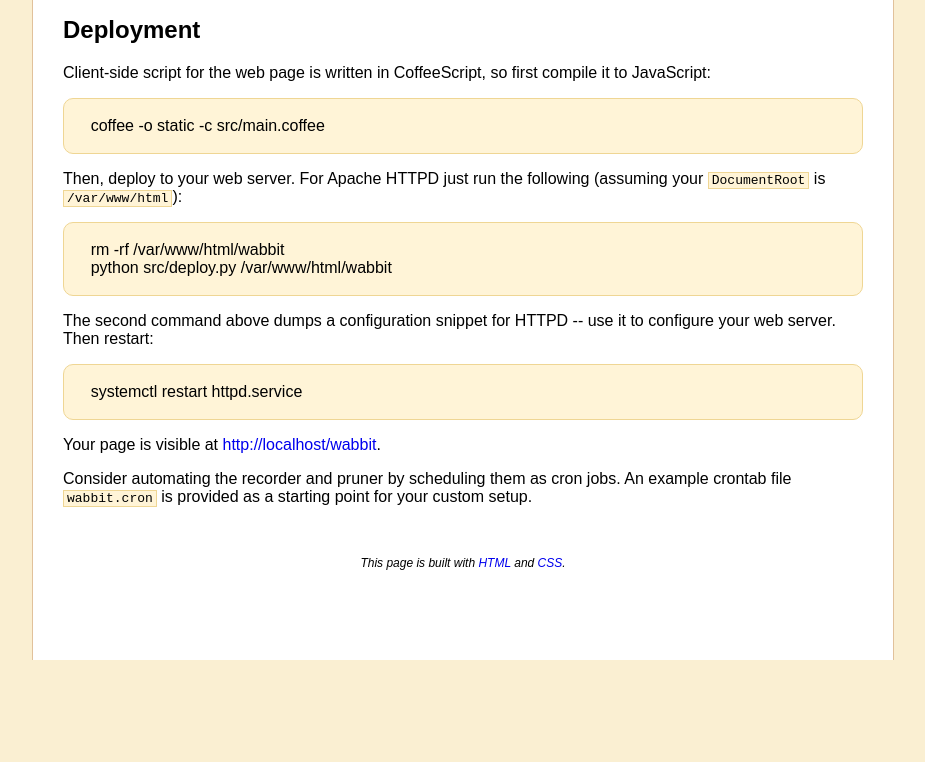
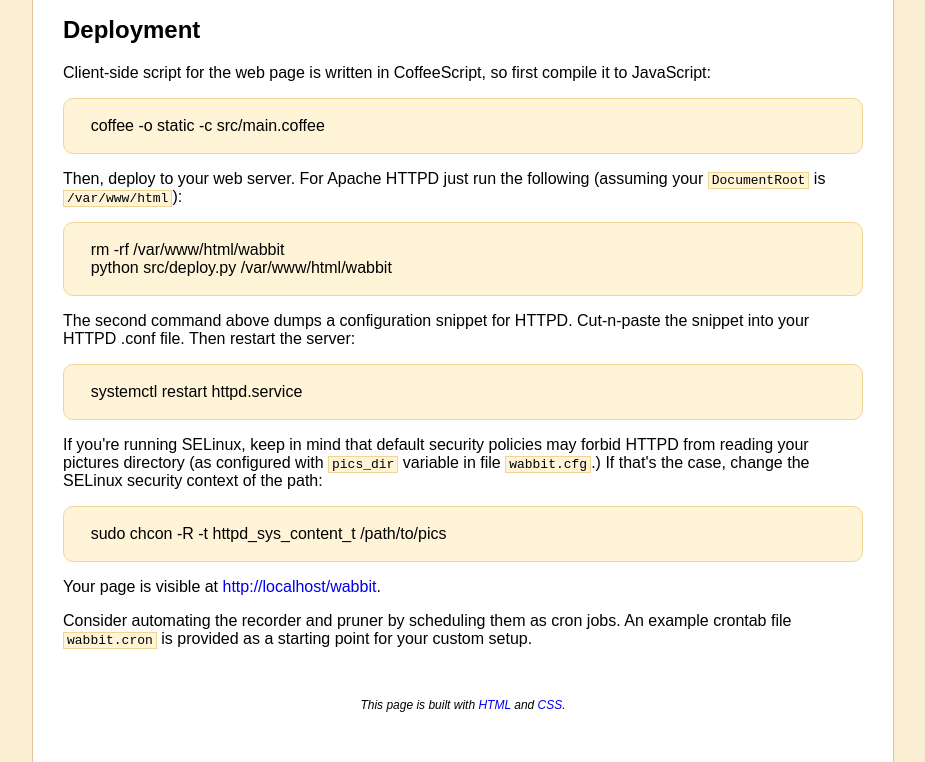
Before and after one commit to vmlaker/wabbit, a plain HTML site: page index.html in a window 1280 px wide. Shown: the part 953-1715 px from the top of the page, without its empty margins (177-1102 px from the left). Before the commit the page ends 1613 px from the top, so only its background shows below. Drawn offline with Linux system fonts and the light colour scheme.

Commit message:
Add SELinux blurb, fix typo, expand HTTPD config blurb.

```diff
--- a/index.html
+++ b/index.html
@@ -47,7 +47,7 @@
       <a href="http://www.sqlalchemy.org">SQLAlchemy</a> (running on MySQL engine.)
       The web app itself is powered by <a href="http://flask.pocoo.org">Flask</a>.
       AJAX calls are done with
-      <a href="http://jquery.org">JQuery</a>.
+      <a href="http://jquery.org">jQuery</a>.
     </p>
 
     <p>
@@ -118,13 +118,26 @@
     </div>
 
     <p>
-      The second command above dumps a configuration snippet for HTTPD
-      -- use it to configure your web server.
-      Then restart:
+      The second command above dumps a configuration snippet for HTTPD.
+      Cut-n-paste the snippet into your HTTPD .conf file.
+      Then restart the server:
     </p>
 
     <div class="code_block">
       systemctl restart httpd.service
+    </div>
+
+    <p>
+      If you're running SELinux,
+      keep in mind that default security policies may forbid
+      HTTPD from reading your pictures directory
+      (as configured with <code>pics_dir</code> variable in file <code>wabbit.cfg</code>.)
+      If that's the case,
+      change the SELinux security context of the path:
+    </p>
+
+    <div class="code_block">
+      sudo chcon -R -t httpd_sys_content_t /path/to/pics
     </div>
 
     <p>
```
